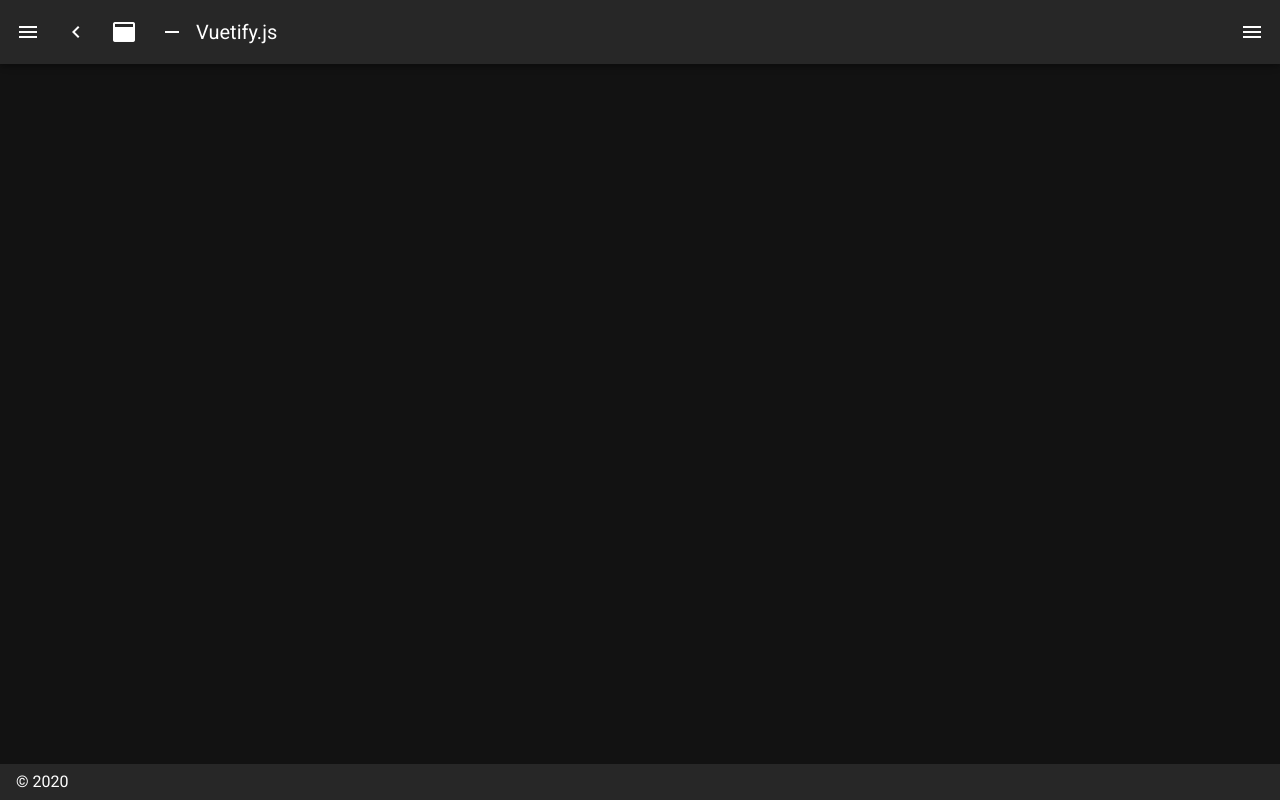
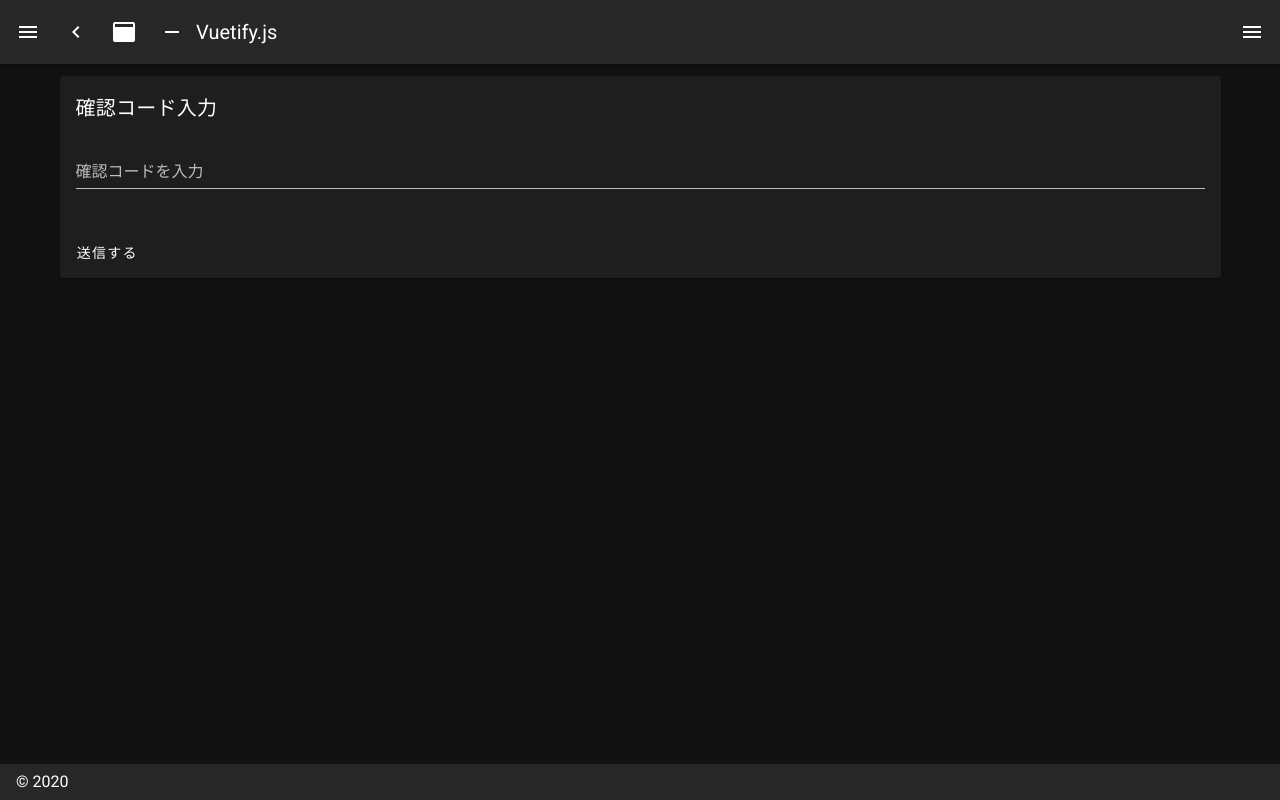
Before and after one commit to kindai-csg/UMR, a Nuxt app in the folder client/: page /check in a window 1280 px wide. Before the commit this address had no page. Built offline with nearby package versions, Linux system fonts and the light colour scheme.

Commit message:
:heavy_plus_sign: ADD #8 確認コード入力フォーム作成

```diff
--- /dev/null
+++ b/client/pages/check.vue
@@ -0,0 +1,37 @@
+<template>
+  <v-card>
+    <v-card-title>確認コード入力</v-card-title>
+    <v-card-text>
+      <v-form ref="code_form">
+        <v-text-field
+          v-model="code"
+          label="確認コードを入力"
+          :rules="[required, id_length, alpha_num_check]"
+        />
+      </v-form>
+    </v-card-text>
+    <v-card-actions>
+      <v-btn text v-on:click="submit">送信する</v-btn>
+    </v-card-actions>
+  </v-card>
+</template>
+
+<script>
+export default {
+  data() {
+    return {
+      code: "",
+      required: value => !!value || "必須項目です"
+    }
+  },
+  methods: {
+    submit() {
+      if (this.$refs.code_form.validate()) {
+        console.log("submit")
+      } else {
+        console.log("out")
+      }
+    }
+  }
+}
+</script>
```
